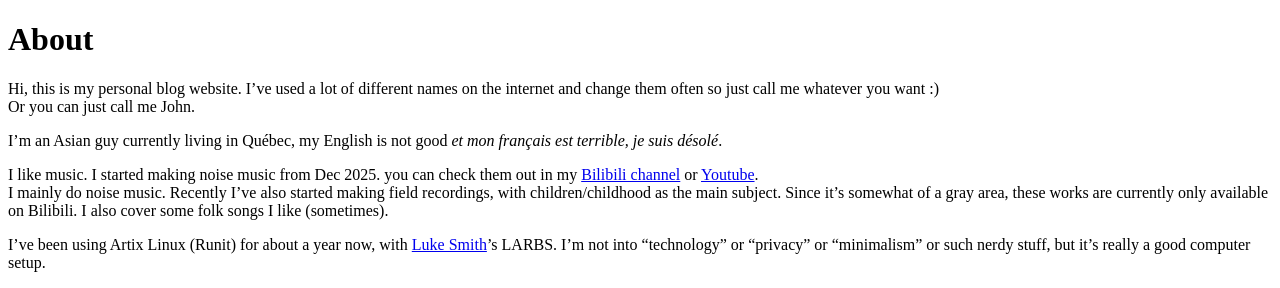
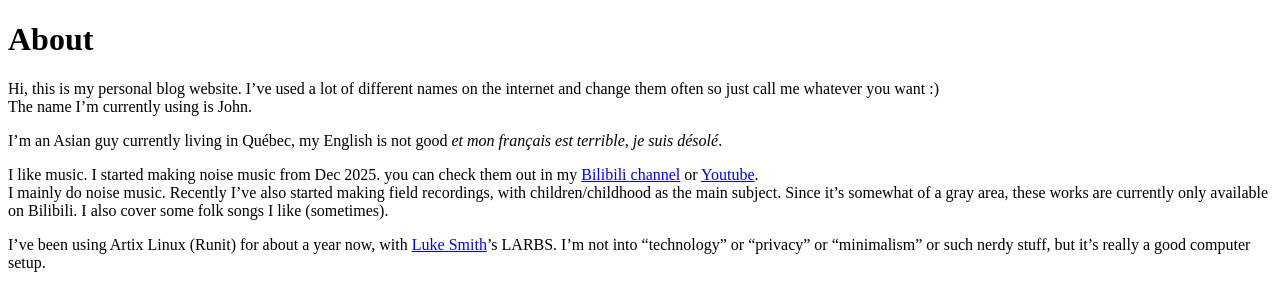
Before and after one commit to Aiwass93/aiwass93.github.io, a Jekyll site: the page built from about.md, in a window 1280 px wide. Shown: the top 288 px of the page. Built offline with Jekyll 4.4.1, drawn with Linux system fonts in a browser that asks for light colours.

Commit message:
edited about and the preview track

```diff
--- a/_layouts/gallery.html
+++ b/_layouts/gallery.html
@@ -3,7 +3,6 @@
 ---
 <h1>{{ page.title | escape }}</h1>
 <nav><a href="/gallery/">all</a>{% for gallery in site.data.galleries %} / <a href="/gallery/{{ gallery.slug }}/">{{ gallery.title | escape }}</a>{% endfor %}</nav>
-{% comment %}A lone item is a one-member group. Groups with a pinned member come first.{% endcomment %}
 {% assign items = site.gallery | sort: "slug" %}
 {% for pass in (1..2) %}{% for item in items %}
 {% if item.group %}{% assign members = items | where: "group", item.group %}{% else %}{% assign members = items | where: "slug", item.slug %}{% endif %}
--- a/about.md
+++ b/about.md
@@ -5,7 +5,7 @@
 # About
 
 Hi, this is my personal blog website. I've used a lot of different names on the internet and change them often so just call me whatever you want :)
-Or you can just call me John.
+The name I'm currently using is John.
 
 I'm an Asian guy currently living in Québec, my English is not good *et mon français est terrible, je suis désolé*.
 
--- a/index.html
+++ b/index.html
@@ -10,7 +10,7 @@
 <div id="quick-intro">
 <details id="quick-music" name="quick-intro">
 <summary>Listen to my music!</summary>
-{% assign music_url = "https://files.catbox.moe/505gt1.mp3" %}
+{% assign music_url = "https://files.catbox.moe/0p4frx.mp3" %}
 <audio controls preload="none" src="{{ music_url }}" style="max-width:100%">
 <a href="{{ music_url }}">Listen to my music</a>
 </audio>
```
